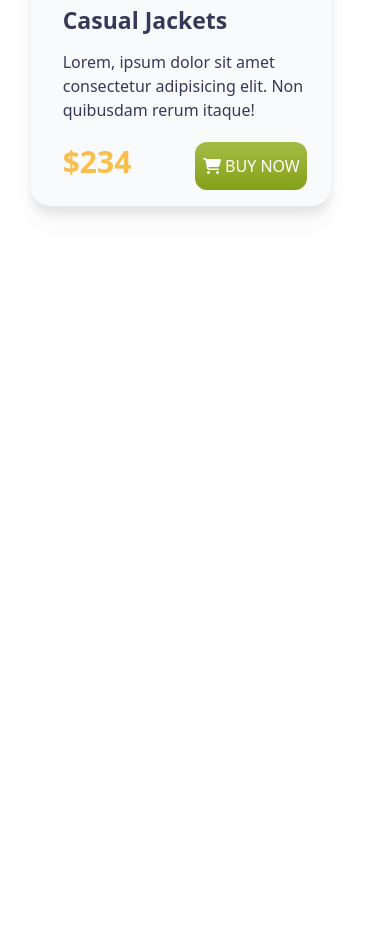
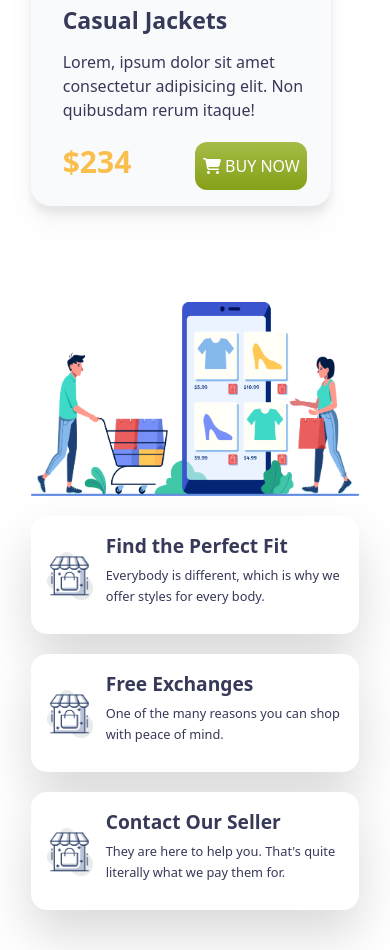
Before and after one commit to shafiqulislamsagor/penguin-fashion, a website: page index.html in a window 390 px wide. Shown: the part 4250-5200 px from the top of the page. Before the commit the page ends 4564 px from the top, so only its background shows below. Drawn offline with Linux system fonts and the light colour scheme.

Commit message:
last part responsive design completed.

```diff
--- a/index.html
+++ b/index.html
@@ -126,6 +126,37 @@
                 </div>
             </div>
         </section>
+        <section class="grid grid-cols-1 lg:grid-cols-2 mt-4 mb-10 lg:mt-24 lg:mb-24">
+            <div class="order-2 lg:order-1 w-full h-[118px] bg-white drop-shadow-2xl flex p-4 mt-5 rounded-2xl">
+                <img src="icons/house.png" alt="" class="w-12 h-12 md:w-[76px] md:h-20 mr-[0.8rem] md:mr-6 mt-5 md:mt-0">
+                <div>
+                    <h3 class="font-bold text-[#363958] font-Roboto text-[1.2rem] md:text-2xl">Find the Perfect Fit</h3>
+                    <p class="leading-[1.3rem] md:leading-6 text-[#363958] font-Roboto mt-1 text-[0.8rem] md:text-lg lg:text-[15px]">Everybody is different, which is why we offer styles for every body.
+                    </p>
+                </div>
+            </div>
+            <div class="order-1 lg:order-2 row-span-3 pt-20 lg:ml-5">
+                <img src="images/shopping.png" alt="">
+            </div>
+            <div class="order-3 w-full h-[118px] bg-white drop-shadow-2xl flex p-4 mt-5 rounded-2xl">
+                <img src="icons/house.png" alt="" class="w-12 h-12 md:w-[76px] md:h-20 mr-[0.8rem] md:mr-6 mt-5 md:mt-0">
+                <div>
+                    <h3 class="font-bold text-[#363958] font-Roboto text-[1.2rem] md:text-2xl">Free Exchanges</h3>
+                    <p class="leading-[1.3rem] md:leading-6 text-[#363958] font-Roboto mt-1 text-[0.8rem] md:text-lg lg:text-[15px]">One of the many reasons you can shop
+                        with peace of mind.
+                    </p>
+                </div>
+            </div>
+            <div class="order-4 w-full h-[118px] bg-white drop-shadow-2xl flex p-4 mt-5 rounded-2xl">
+                <img src="icons/house.png" alt="" class="w-12 h-12 md:w-[76px] md:h-20 mr-[0.8rem] md:mr-6 mt-5 md:mt-0">
+                <div>
+                    <h3 class="font-bold text-[#363958] font-Roboto text-[1.2rem] md:text-2xl">Contact Our Seller</h3>
+                    <p class="leading-[1.3rem] md:leading-6 text-[#363958] font-Roboto mt-1 text-[0.8rem] md:text-lg lg:text-[15px]">They are here to help you. That's quite
+                        literally what we pay them for.
+                    </p>
+                </div>
+            </div>
+        </section>
     </main>
 </body>
 </html>
```
Also changed, not shown: dist/output.css.
